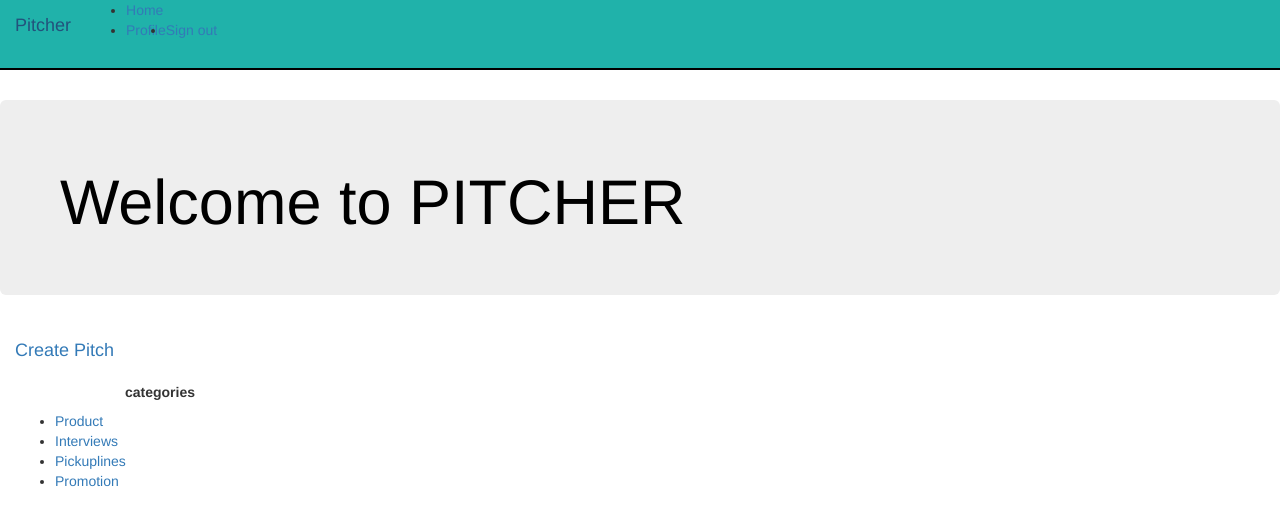
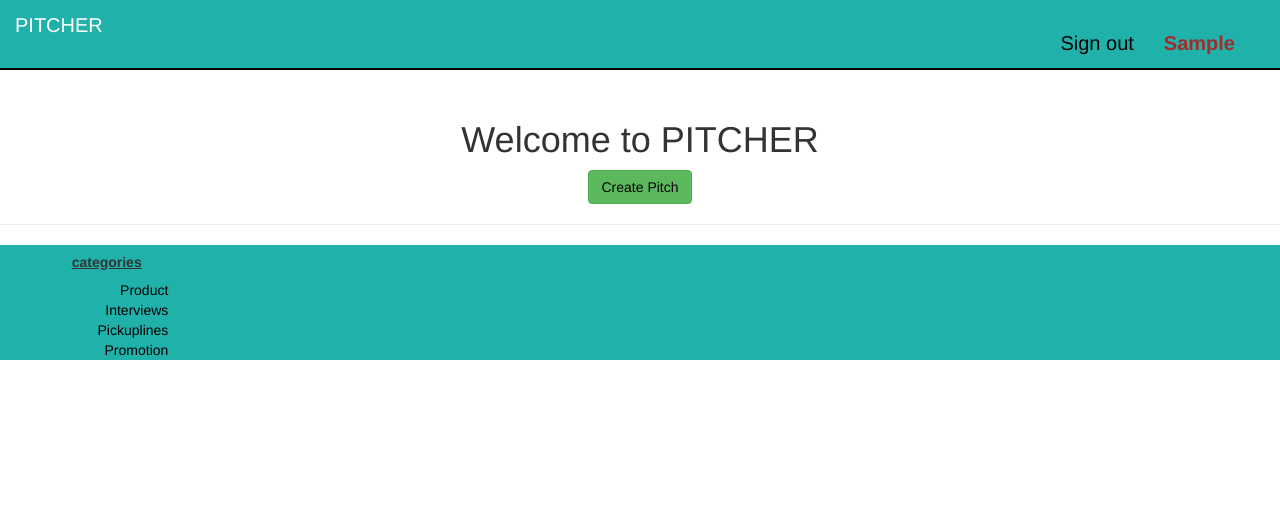
Before and after one commit to Mohamud-Dev/pitcher, a Flask app: page / in a window 1280 px wide; the page is wider, and only the part inside the window is pictured. Shown: the top 526 px of that part. Run offline with Flask 2, Linux system fonts and the light colour scheme; the visitor is signed in with stand-in values (Sample User, id 1); data comes from the database, SQL or seed files in the repository; data that the repository does not hold is empty; parts of the project's set-up code (start-up, migrations or seed data) failed here and were passed over; some libraries are stand-ins or nearby versions.

Commit message:
add styling

```diff
--- a/app/main/views.py
+++ b/app/main/views.py
@@ -1,8 +1,9 @@
 from flask import render_template, redirect, url_for,abort
 from . import main
-from flask_login import login_required
+from flask_login import login_required, current_user
 from ..models import User, Pitches, Comment, Upvote, Downvote
 from .forms import PitchForm, CommentForm
+from .. import db
 
 @main.route('/')
 def index():
@@ -35,8 +36,9 @@ def new_pitch():
     if form.validate_on_submit():
         pitch = form.pitch.data
         owner = current_user
+        title = form.title.data
         category = form.category.data
-        new_pitch = Pitches(owner_id =current_user._get_current_object().id,pitch=pitch,category=category)
+        new_pitch = Pitches(owner_id =current_user._get_current_object().id,pitch=pitch,category=category,title=title)
         db.session.add(new_pitch)
         db.session.commit()
         return redirect(url_for('main.index'))
--- a/app/models.py
+++ b/app/models.py
@@ -52,6 +52,7 @@ class Pitches(db.Model):
     id = db.Column(db.Integer,primary_key = True)
     owner_id = db.Column(db.Integer, db.ForeignKey('users.id'), nullable = False)
     category = db.Column(db.String(255))
+    title = db.Column(db.String(50))
     pitch = db.Column(db.String(255))
     comments = db.relationship('Comment',backref='pitch',lazy='dynamic')
     upvotes = db.relationship('Upvote', backref = 'pitch', lazy = 'dynamic')
--- a/app/templates/categories.html
+++ b/app/templates/categories.html
@@ -2,18 +2,37 @@
 {% import 'macros.html' as macro %}
 
 {% block content %}
+<style>
+  .content{
+    background-color:lightseagreen ;
+    margin-top: 0;
+  }
+  a{
+    color: black;}
+  a:hover{
+    text-transform: uppercase;
+    text-decoration: none;
+    color: brown;
+      }
+
+</style>
 
 <div class="container-fluid">
 <div class="row">
 
-    <div class="jumbotron"><h1 style="color: black;">{{title}} </h1></div>
-    <a style="text-align: center" class="navbar-brand" href="/pitches/new/"> Create Pitch </a>
+    <div class="text-center" ><h1>{{title}} </h1>
+    <button class="btn btn-success"><a  href="/pitches/new/"> Create Pitch </a>
+    </button></div>
+    <hr>
+
+
 
 </div>
 
-<div class="row">
-    <div class="col-xs-3 col-sm-3 col-md-3 col-lg-3">
-        <h5 class="text-center"><b> categories</b></h5>
+<div class="row content">
+    <div class="col-xs-2 col-sm-2 col-md-2 col-lg-2">
+
+        <h5 class="text-center"><b><u>categories</u> </b></h5>
     <ul>
     <li class="nav-item">
       <a class="nav-link active" data-toggle="tab" href="#product">Product</a>
@@ -51,6 +70,7 @@
 
 
   </div>
+  <div class="col-xs-3 col-sm-3 col-md-3 col-lg-3 tab-content"></div>
   </div>
 </div>
 
--- a/app/templates/comments.html
+++ b/app/templates/comments.html
@@ -1,9 +1,11 @@
+{% include 'navbar.html'%}
 {% import 'bootstrap/wtf.html' as wtf %}
 {% extends 'bootstrap/base.html' %}
 {% import 'macros.html' as macro %}
 
 
 {% block content %}
+<div class="container-fluid">
 <div class="wrapper" style="margin-top:100px">
         {{wtf.quick_form(form)}}
 
@@ -13,6 +15,7 @@
 
 
 </div>
+</div>
 
 
 {% endblock %}
--- a/app/templates/macros.html
+++ b/app/templates/macros.html
@@ -2,7 +2,7 @@
 <div class="row">
 	{% if category_list %}
         {% for category in category_list %}
-        <h5 class="card-header">{{category.category}}</h5>
+        <h5 class="card-header">{{category.title}}</h5>
 			<div class="card-body">
 			<blockquote class="blockquote mb-0">
 			    <p>{{category.pitch}}</p>
@@ -32,7 +32,7 @@
 			{% endfor %}
 			{% else %}
 
-			<h3>No comments for this post!!</h3>
+			<h3>No comments for this pitch yet!!</h3>
 			{%endif%}
 
 	</ul>
--- a/app/templates/navbar.html
+++ b/app/templates/navbar.html
@@ -10,24 +10,47 @@
         position: sticky;
         top: 0;
         width: 100%;
-        z-index: 9999;}
+        z-index: 9999;
+        font-size: 20px;}
+      #title{
+        font-size: 20px;
+        color: white;
+      }
+      ul li{
+
+        display: inline-flex;
+        float: right;
+        margin-right: 30px;
+        color: black;
+      }
+      li a{
+        color: black;
+      }
+      li a:hover{
+        text-transform: uppercase;
+        text-decoration: none;
+        color: brown;
+      }
+      #user{
+        color: brown;
+      }
 </style>
 <nav class="nav">
-    <a class="navbar-brand" href="/">Pitcher</a>
+    <a id="title" class="navbar-brand" href="/">Pitcher</a>
 
 
     <div class="collapse navbar-collapse" id="navbarSupportedContent">
       <ul class="navbar-nav mr-auto">
         <li class="nav-item active">
-          <a class="nav-link" href="/">Home <span class="sr-only">(current)</span></a>
+          <a class="nav-link" href="/"><span class="sr-only">(current)</span></a>
         </li>
-
+      </ul>
 
   <br>
-
+      <ul>
         {% if current_user.is_authenticated %}
         <li class="nav-item">
-          <a class="nav-link" href="{{url_for('main.profile',uname=current_user.username)}}">Profile</a>
+          <a class="nav-link" href="{{url_for('main.profile',uname=current_user.username)}}"><b id="user"> {{current_user.username|capitalize}}</b></a>
         </li>
         <li class="nav-item">
           <a class="nav-link" href="{{url_for('auth.logout')}}">Sign out</a>
@@ -36,8 +59,10 @@
         <li class="nav-item">
           <a class="nav-link" href="{{url_for('auth.login')}}">Sign in</a>
         </li>
+
+
         {%endif%}
 
-      </ul>
+        </ul>
     </div>
   </nav>
--- a/app/templates/profile/profile.html
+++ b/app/templates/profile/profile.html
@@ -5,7 +5,7 @@
 <div class="row">
 <!-- displaying  Username-->
   <div class="col-md-4">
-    <h3> {{user.username| capitalize}} </h3>
+    <h3>Logged in as:<b>{{user.username| capitalize}}</b>  </h3>
 
   </div>
 
```
